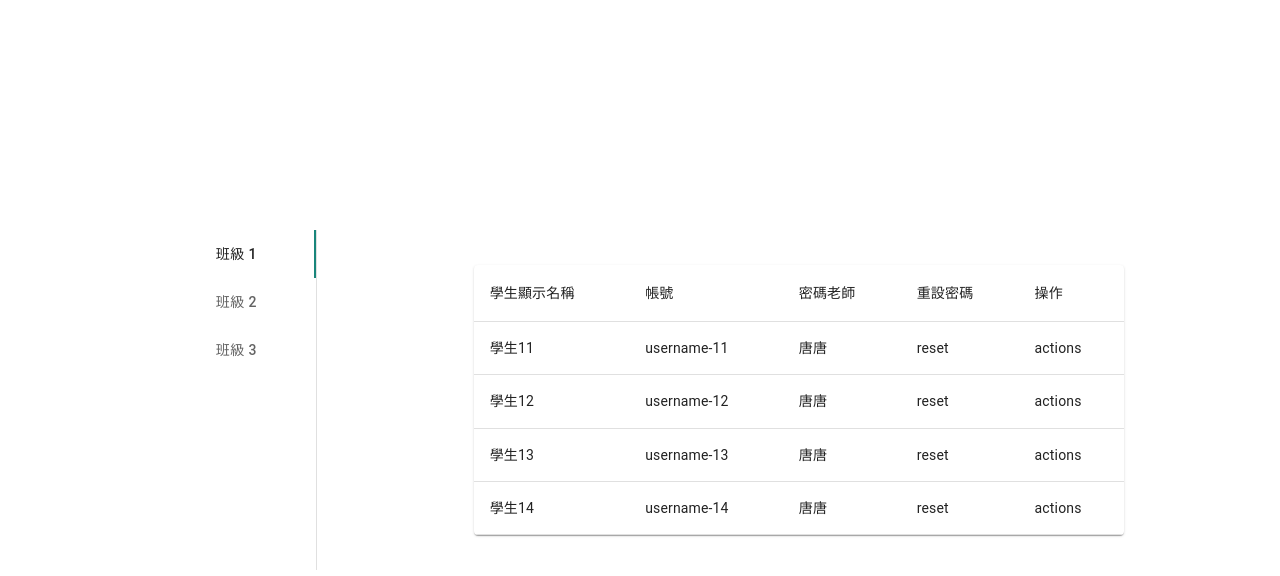
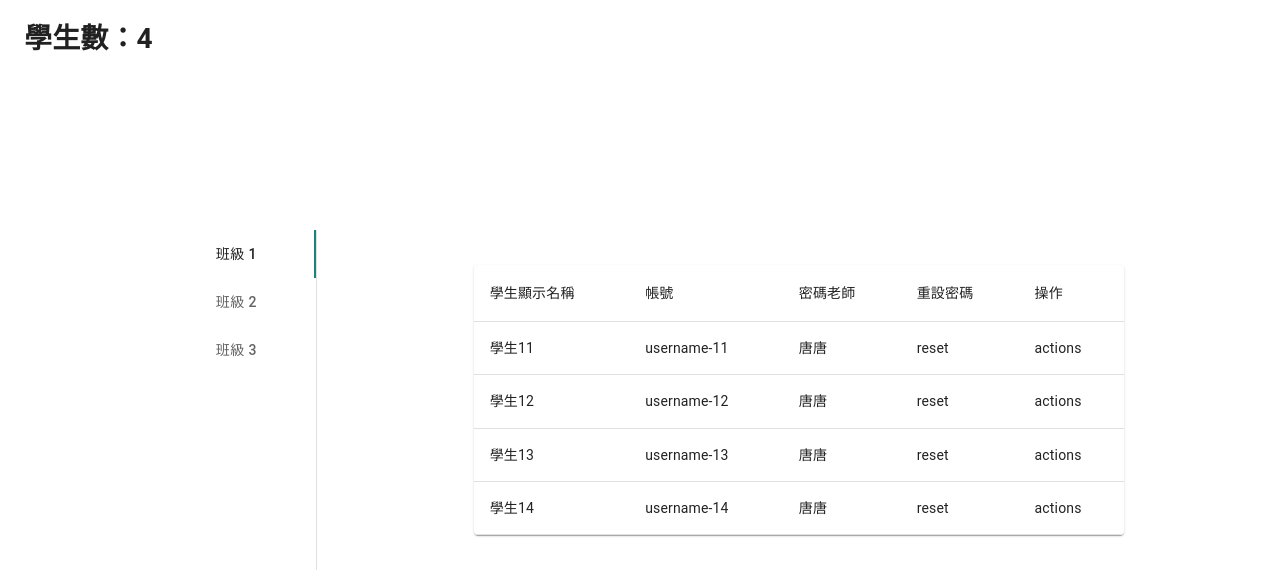
Before and after one commit to wtlin1228/redux-technology-sharing, a React (Create React App) app: page / in a window 1280 px wide. Shown: the top 576 px of the page. Built offline with nearby package versions, Linux system fonts and the light colour scheme.

Commit message:
add selector

```diff
--- a/src/core/Class/index.js
+++ b/src/core/Class/index.js
@@ -6,3 +6,5 @@ export {
 } from './slice'
 
 export { getStudentsByListId } from './api'
+
+export { studentsCountSelector } from './selectors'
--- /dev/null
+++ b/src/core/Class/selectors.js
@@ -0,0 +1,8 @@
+import { createSelector } from '@reduxjs/toolkit'
+
+const studentsSelector = (state) => state.class.students
+
+export const studentsCountSelector = createSelector(
+  studentsSelector,
+  (students) => students.length
+)
--- a/src/view/Class/containers/ClassList.js
+++ b/src/view/Class/containers/ClassList.js
@@ -3,7 +3,7 @@ import { connect } from 'react-redux'
 import { bindActionCreators } from 'redux'
 
 // utils
-import { getStudentsByListId } from 'core/Class'
+import { getStudentsByListId, studentsCountSelector } from 'core/Class'
 
 // assets
 
@@ -22,6 +22,7 @@ import ClassList from '../components/ClassList'
 const ClassListContainer = ({
   students,
   isLoading,
+  studentsCount,
   fetchStudentlistAsync,
   fetchStudentlistSuccess,
   fetchStudentlistFailure,
@@ -45,17 +46,23 @@ const ClassListContainer = ({
   }, [selectedListId, handleClassChange])
 
   return (
-    <ClassList
-      onTabClick={setSelectedListId}
-      students={students}
-      isLoading={isLoading}
-    />
+    <>
+      <h1 style={{ position: 'fixed', top: 0, left: 24 }}>
+        學生數：{studentsCount}
+      </h1>
+      <ClassList
+        onTabClick={setSelectedListId}
+        students={students}
+        isLoading={isLoading}
+      />
+    </>
   )
 }
 
 const mapStateToProps = (state) => ({
   students: state.class.students,
   isLoading: state.class.isLoading,
+  studentsCount: studentsCountSelector(state),
 })
 
 const mapDispatchToProps = (dispatch) =>
```
